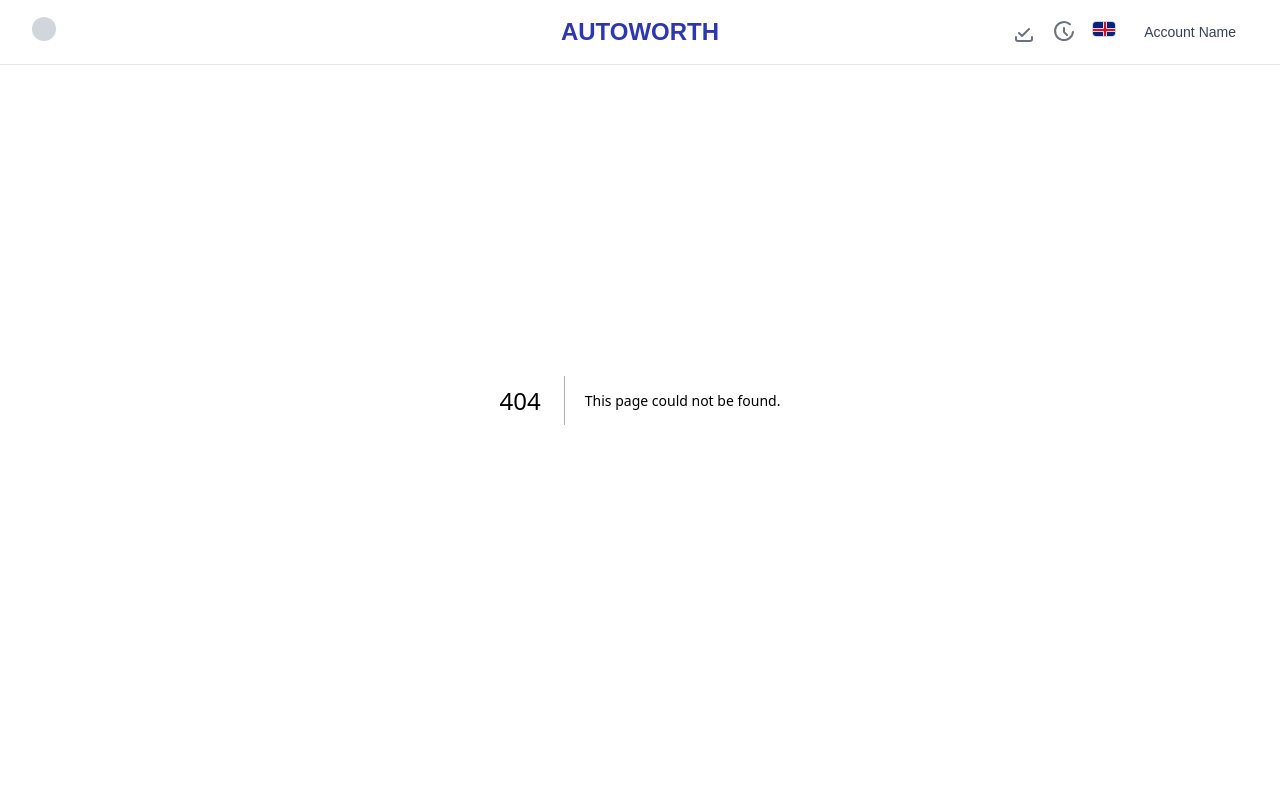
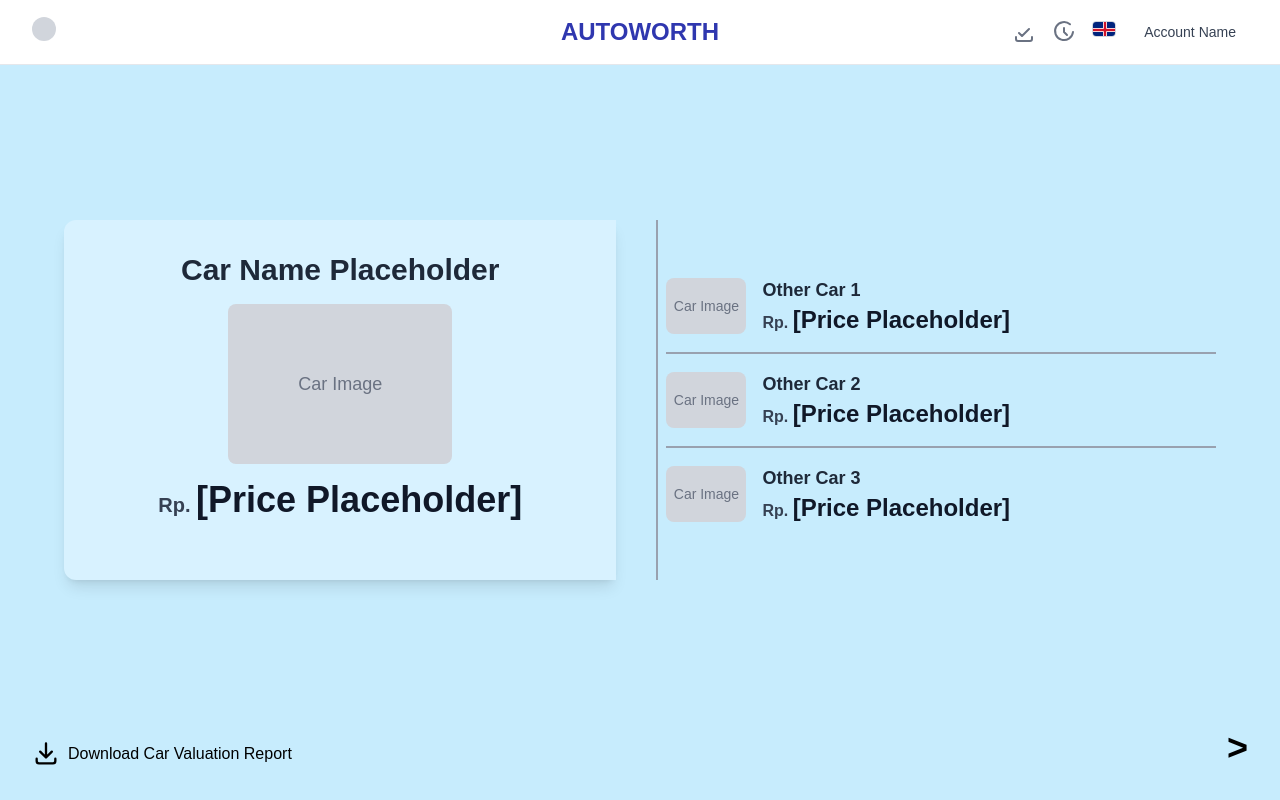
Before and after one commit to kiyuzo/autoworth, a Next.js app: page /trend in a window 1280 px wide. Before the commit this address had no page. Built offline with nearby package versions, Linux system fonts and the light colour scheme.

Commit message:
all pages completed

```diff
--- /dev/null
+++ b/app/graph/page.tsx
@@ -0,0 +1,44 @@
+import Link from "next/link";
+
+const GraphPage = () => {
+  return (
+    <div
+      className="min-h-screen flex items-center justify-center relative"
+      style={{ backgroundColor: "rgba(143, 217, 251, 0.5)" }}
+    >
+      {/* Arrow Button - fixed to bottom right of the screen */}
+      <Link
+        href="/trend"
+        className="fixed bottom-8 right-8 z-50"
+        aria-label="Go to trend"
+      >
+        <span className="text-4xl font-bold text-black">{'>'}</span>
+      </Link>
+
+      <div className="flex w-full max-w-6xl gap-8">
+        {/* Main Car */}
+        <div className="bg-[#D8F2FF] rounded-xl shadow-lg p-8 flex flex-col items-center w-1/2 min-h-[40vh]">
+          {/* Car Name */}
+          <div className="text-3xl font-bold text-gray-800 mb-4 text-center w-full">
+            Car Name Placeholder
+          </div>
+          {/* Car Image Placeholder */}
+          <div className="w-56 h-40 bg-gray-300 rounded-lg flex items-center justify-center mb-4">
+            <span className="text-gray-500 text-lg">Car Image</span>
+          </div>
+          {/* Car Price */}
+          <div className="text-xl font-semibold text-gray-700 text-center w-full">
+            Rp. <span className="font-mono text-4xl text-gray-900">[Price Placeholder]</span>
+          </div>
+        </div>
+
+        {/* Graph Placeholder */}
+        <div className="bg-[#D8F2FF] rounded-xl shadow-lg p-8 flex items-center justify-center w-1/2 min-h-[40vh]">
+          <span className="text-gray-500 text-lg">Graph Placeholder</span>
+        </div>
+      </div>
+    </div>
+  );
+};
+
+export default GraphPage;
--- a/app/result/page.tsx
+++ b/app/result/page.tsx
@@ -1,7 +1,9 @@
+import Link from "next/link";
+
 const ResultPage = () => {
   return (
     <div
-      className="min-h-screen flex items-center justify-center"
+      className="min-h-screen flex items-center justify-center relative"
       style={{ backgroundColor: "rgba(143, 217, 251, 0.5)" }}
     >
       <div className="bg-[#D8F2FF] rounded-xl shadow-lg p-10 flex w-full max-w-6xl min-h-[60vh]">
@@ -19,6 +21,14 @@
           </div>
         </div>
       </div>
+      {/* Arrow Button - fixed to bottom right of the screen */}
+      <Link
+        href="/trend"
+        className="fixed bottom-8 right-8 z-50"
+        aria-label="Go to trend"
+      >
+        <span className="text-4xl font-bold text-black">{'>'}</span>
+      </Link>
     </div>
   );
 };
--- /dev/null
+++ b/app/trend/page.tsx
@@ -0,0 +1,92 @@
+import Link from "next/link";
+
+const otherCars = [
+  { name: "Other Car 1", price: "[Price Placeholder]" },
+  { name: "Other Car 2", price: "[Price Placeholder]" },
+  { name: "Other Car 3", price: "[Price Placeholder]" },
+];
+
+const TrendPage = () => {
+  return (
+    <div
+      className="min-h-screen flex items-center justify-center relative"
+      style={{ backgroundColor: "rgba(143, 217, 251, 0.5)" }}
+    >
+      {/* Download Button - fixed to bottom left of the screen */}
+      <div className="fixed bottom-8 left-8 z-50 flex items-center space-x-2 cursor-pointer hover:opacity-80">
+        {/* Download Icon */}
+        <svg
+          xmlns="http://www.w3.org/2000/svg"
+          className="h-7 w-7 text-black"
+          fill="none"
+          viewBox="0 0 24 24"
+          stroke="currentColor"
+        >
+          <path strokeLinecap="round" strokeLinejoin="round" strokeWidth={2} d="M4 16v2a2 2 0 002 2h12a2 2 0 002-2v-2M7 10l5 5 5-5M12 15V3" />
+        </svg>
+        <span className="text-base font-medium text-black">Download Car Valuation Report</span>
+      </div>
+
+      {/* Arrow Button - fixed to bottom right of the screen */}
+      <Link
+        href="/trend"
+        className="fixed bottom-8 right-8 z-50"
+        aria-label="Go to trend"
+      >
+        <span className="text-4xl font-bold text-black">{'>'}</span>
+      </Link>
+
+      <div className="flex w-full max-w-6xl gap-0">
+        {/* Main Car */}
+        <div className="relative bg-[#D8F2FF] rounded-l-xl shadow-lg p-8 flex flex-col items-center w-1/2 min-h-[40vh] mr-8">
+          {/* Car Name */}
+          <div className="text-3xl font-bold text-gray-800 mb-4 text-center w-full">
+            Car Name Placeholder
+          </div>
+          {/* Car Image Placeholder */}
+          <div className="w-56 h-40 bg-gray-300 rounded-lg flex items-center justify-center mb-4">
+            <span className="text-gray-500 text-lg">Car Image</span>
+          </div>
+          {/* Car Price */}
+          <div className="text-xl font-semibold text-gray-700 text-center w-full">
+            Rp. <span className="font-mono text-4xl text-gray-900">[Price Placeholder]</span>
+          </div>
+        </div>
+
+        {/* Vertical Line Separator */}
+        <div className="flex flex-col items-center justify-center mx-2">
+          <div className="h-full w-0.5 bg-gray-400" style={{ minHeight: "40vh" }} />
+        </div>
+
+        {/* Other Cars */}
+        <div className="flex flex-col justify-center w-1/2 py-10">
+          {otherCars.map((car, idx) => (
+            <div key={idx} className="flex flex-col items-center w-full">
+              {/* Car Row */}
+              <div className="flex items-center w-full px-0 py-4">
+                {/* Car Image Placeholder */}
+                <div className="w-20 h-14 bg-gray-300 rounded-lg flex items-center justify-center mr-4">
+                  <span className="text-gray-500 text-sm">Car Image</span>
+                </div>
+                <div className="flex flex-col justify-center flex-1">
+                  <div className="text-lg font-bold text-gray-800">{car.name}</div>
+                  <div className="text-base font-semibold text-gray-700">
+                    Rp. <span className="font-mono text-2xl text-gray-900">{car.price}</span>
+                  </div>
+                </div>
+              </div>
+              {/* Horizontal Line except after last car */}
+              {idx < otherCars.length - 1 && (
+                <div className="w-full flex justify-center">
+                  <div className="border-t-2 border-gray-400 w-full ml-0" />
+                </div>
+              )}
+            </div>
+          ))}
+        </div>
+      </div>
+    </div>
+  );
+};
+
+export default TrendPage;
```
